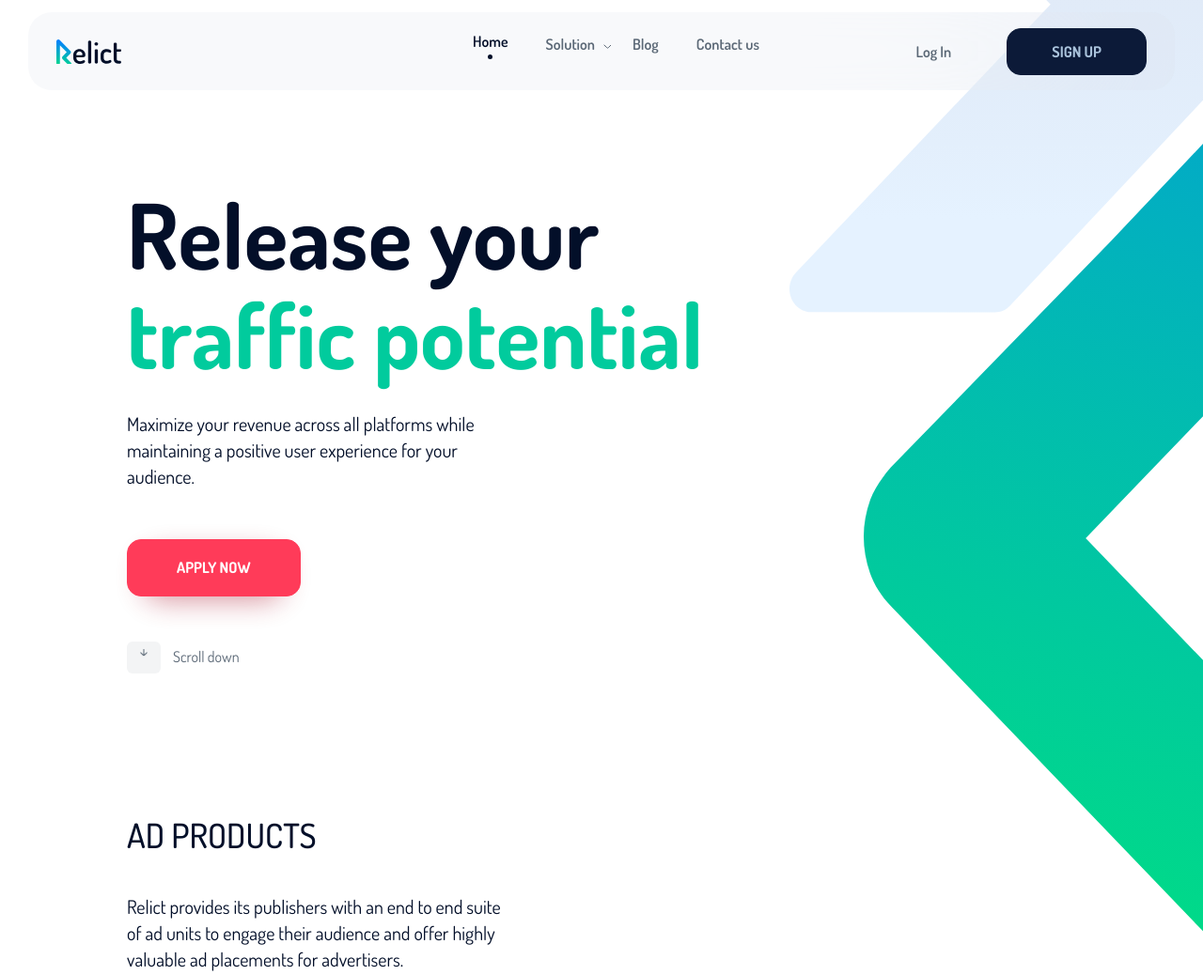
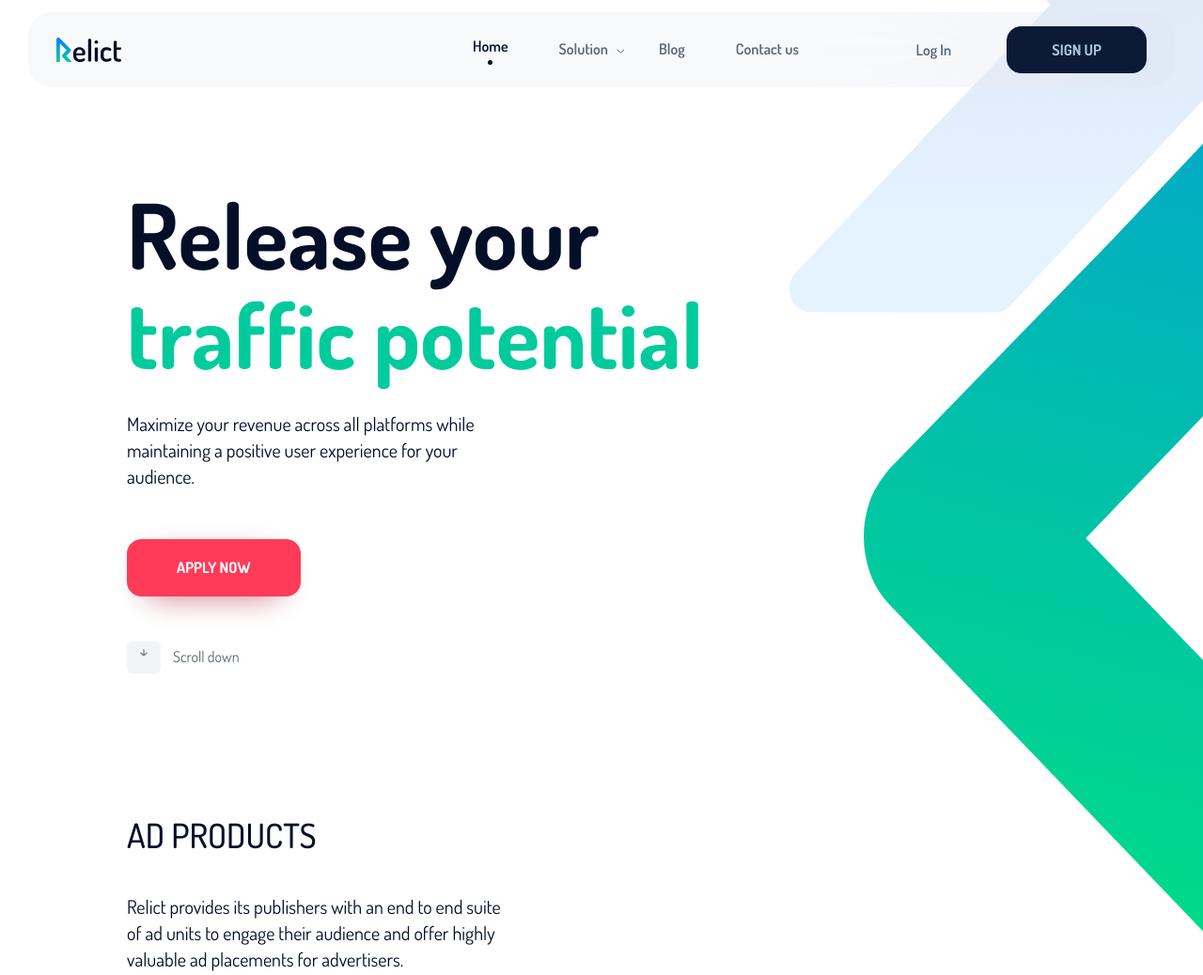
Before and after one commit to snegurova/relict, a website: page relict/index.html in a window 1280 px wide. Shown: the top 1038 px of the page at 94% size. Drawn offline with nearby package versions, Linux system fonts and the light colour scheme.

Commit message:
fix: header desktop menu

```diff
--- a/#src/scss/module/_header.scss
+++ b/#src/scss/module/_header.scss
@@ -79,7 +79,7 @@
 
     & > li {
       &:not(:last-child) {
-        margin-bottom: 14px;
+        margin-right: 14px;
       }
     }
 
```
Also changed, not shown: relict/css/style.css, relict/css/style.min.css, 1 other file.
